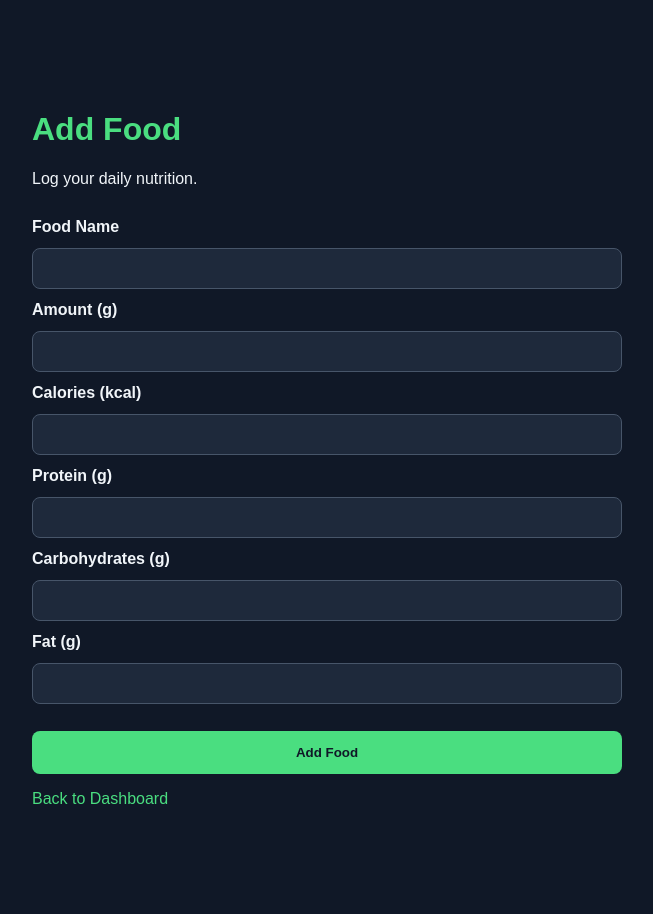
After one commit to Matthias-0123/Nutrivoq-foodtracker, a Flask app: page /food/add in a window 1280 px wide. The commit adds this page. Shown: the whole page, without its empty margins (313-966 px from the left). Run offline with Flask 3, Linux system fonts and the light colour scheme; the visitor is signed in with stand-in values (Sample User, id 1).

Commit message:
Add user authentication, nutrition tracking, and Jumbo product search

```diff
--- a/app.py
+++ b/app.py
@@ -1,14 +1,37 @@
 
 import os
+import math
+import requests
 
-from flask import Flask, render_template, request, redirect, url_for, session, flash
+from datetime import date
+from dotenv import load_dotenv
+from flask import (
+    Flask,
+    render_template,
+    request,
+    redirect,
+    url_for,
+    session,
+    flash
+)
 
 from auth import auth
 from database import get_database, initialize_database
 from nutrition import calculate_calorie_goal, calculate_macros
+from food import (
+    add_food,
+    get_daily_food,
+    calculate_daily_totals,
+    delete_food
+)
+from product_api import search_products, get_product
+
+
+load_dotenv()
 
 app = Flask(__name__)
-app.secret_key = os.environ.get("SECRET_KEY", "local-development-only-change-me")
+app.secret_key = os.environ["SECRET_KEY"]
+
 app.register_blueprint(auth)
 
 initialize_database()
@@ -27,13 +50,35 @@ def dashboard():
     if "user_id" not in session:
         return redirect(url_for("auth.login"))
 
+    user_id = session["user_id"]
+    selected_date = date.today().isoformat()
+
     with get_database() as connection:
         goals = connection.execute(
             "SELECT * FROM user_goals WHERE user_id = ?",
-            (session["user_id"],)
+            (user_id,)
         ).fetchone()
 
-    return render_template("dashboard.html", goals=goals)
+    entries = get_daily_food(user_id, selected_date)
+    totals = calculate_daily_totals(entries)
+
+    remaining = None
+
+    if goals:
+        remaining = {
+            "calories": goals["calories"] - totals["calories"],
+            "protein": goals["protein"] - totals["protein"],
+            "carbs": goals["carbs"] - totals["carbs"],
+            "fat": goals["fat"] - totals["fat"]
+        }
+
+    return render_template(
+        "dashboard.html",
+        goals=goals,
+        entries=entries,
+        totals=totals,
+        remaining=remaining
+    )
 
 
 @app.route("/setup", methods=["GET", "POST"])
@@ -49,29 +94,49 @@ def setup():
             sex = request.form["sex"]
             activity_level = float(request.form["activity_level"])
 
-            if not (weight > 0 and height > 0 and 1 <= age <= 120):
-                raise ValueError()
+            if not all(math.isfinite(value) for value in (
+                weight, height, activity_level
+            )):
+                raise ValueError
+
+            if not (0 < weight <= 500):
+                raise ValueError
+
+            if not (0 < height <= 300):
+                raise ValueError
+
+            if not (0 < age <= 120):
+                raise ValueError
 
             if sex not in ("male", "female"):
-                raise ValueError()
+                raise ValueError
 
             if activity_level not in (1.2, 1.375, 1.55, 1.725):
-                raise ValueError()
+                raise ValueError
 
         except (ValueError, KeyError):
-            flash("Please enter valid personal information.")
-            return render_template("index.html")
+            flash("Please enter valid profile information.")
+            return redirect(url_for("setup"))
 
         calorie_goal = calculate_calorie_goal(
-            weight, height, age, sex, activity_level
+            weight,
+            height,
+            age,
+            sex,
+            activity_level
         )
 
         goals = calculate_macros(calorie_goal, weight)
 
         with get_database() as connection:
             connection.execute("""
-                INSERT INTO user_goals
-                    (user_id, calories, protein, carbs, fat)
+                INSERT INTO user_goals (
+                    user_id,
+                    calories,
+                    protein,
+                    carbs,
+                    fat
+                )
                 VALUES (?, ?, ?, ?, ?)
                 ON CONFLICT(user_id) DO UPDATE SET
                     calories = excluded.calories,
@@ -91,5 +156,139 @@ def setup():
     return render_template("index.html")
 
 
+@app.route("/food/add", methods=["GET", "POST"])
+def add_food_page():
+    if "user_id" not in session:
+        return redirect(url_for("auth.login"))
+
+    if request.method == "POST":
+        try:
+            food_name = request.form["food_name"].strip()
+            amount = float(request.form["amount"])
+            calories = float(request.form["calories"])
+            protein = float(request.form["protein"])
+            carbs = float(request.form["carbs"])
+            fat = float(request.form["fat"])
+
+            if not food_name or len(food_name) > 100:
+                raise ValueError
+
+            if not math.isfinite(amount) or not 0 < amount <= 10000:
+                raise ValueError
+
+            nutrition_values = (calories, protein, carbs, fat)
+
+            if not all(
+                math.isfinite(value) and 0 <= value <= 100000
+                for value in nutrition_values
+            ):
+                raise ValueError
+
+        except (ValueError, KeyError):
+            flash("Please enter valid food information.")
+            return redirect(url_for("add_food_page"))
+
+        add_food(
+            session["user_id"],
+            food_name,
+            amount,
+            calories,
+            protein,
+            carbs,
+            fat
+        )
+
+        return redirect(url_for("dashboard"))
+
+    return render_template("add_food.html")
+
+
+@app.route("/food/delete/<int:entry_id>", methods=["POST"])
+def delete_food_entry(entry_id):
+    if "user_id" not in session:
+        return redirect(url_for("auth.login"))
+
+    delete_food(session["user_id"], entry_id)
+
+    return redirect(url_for("dashboard"))
+
+
+@app.route("/food/search")
+def search_food():
+    if "user_id" not in session:
+        return redirect(url_for("auth.login"))
+
+    query = request.args.get("query", "").strip()
+    products = []
+    error = None
+
+    if query:
+        if len(query) > 100:
+            error = "Search query is too long."
+        else:
+            try:
+                products = search_products(query)
+            except (requests.RequestException, ValueError):
+                error = "Product search is temporarily unavailable."
+
+    return render_template(
+        "search_food.html",
+        products=products,
+        query=query,
+        error=error
+    )
+
+
+@app.route("/food/select/<barcode>", methods=["GET", "POST"])
+def select_food(barcode):
+    if "user_id" not in session:
+        return redirect(url_for("auth.login"))
+
+    try:
+        product = get_product(barcode)
+    except (requests.RequestException, ValueError, TypeError):
+        return "Unable to load product.", 502
+
+    if product is None:
+        return "Product not found or nutrition data unavailable.", 404
+
+    if request.method == "POST":
+        try:
+            amount = float(request.form["amount"])
+
+            if not math.isfinite(amount) or not 0 < amount <= 10000:
+                raise ValueError
+
+        except (ValueError, KeyError):
+            flash("Please enter a valid amount.")
+            return redirect(url_for("select_food", barcode=barcode))
+
+        multiplier = amount / 100
+
+        calories = round(product["calories"] * multiplier, 1)
+        protein = round(product["protein"] * multiplier, 1)
+        carbs = round(product["carbs"] * multiplier, 1)
+        fat = round(product["fat"] * multiplier, 1)
+
+        add_food(
+            session["user_id"],
+            product["name"],
+            amount,
+            calories,
+            protein,
+            carbs,
+            fat
+        )
+
+        flash("Food added successfully.")
+
+        return redirect(url_for("dashboard"))
+
+    return render_template(
+        "select_food.html",
+        product=product
+    )
+
+
 if __name__ == "__main__":
     app.run(debug=True)
--- /dev/null
+++ b/product_api.py
@@ -0,0 +1,110 @@
+
+import requests
+
+API_URL = "https://world.openfoodfacts.org/cgi/search.pl"
+
+HEADERS = {
+    "User-Agent": "JumboFoodTracker/0.1 (contact: shawkimatthias@gmail.com)"
+}
+
+
+def search_products(search_query):
+    if not search_query.strip():
+        return []
+
+    parameters = {
+        "search_terms": search_query,
+        "search_simple": 1,
+        "action": "process",
+        "json": 1,
+        "page_size": 100,
+        "tagtype_0": "brands",
+        "tag_contains_0": "contains",
+        "tag_0": "jumbo",
+        "fields": "code,product_name,brands,nutriments"
+    }
+
+    response = requests.get(
+        API_URL,
+        params=parameters,
+        headers=HEADERS,
+        timeout=10
+    )
+    response.raise_for_status()
+
+    products = []
+
+    for product in response.json().get("products", []):
+        brand = product.get("brands", "")
+        name = product.get("product_name", "")
+        nutrition = product.get("nutriments", {})
+
+        if "jumbo" not in brand.lower():
+            continue
+
+        required_fields = (
+            "energy-kcal_100g",
+            "proteins_100g",
+            "carbohydrates_100g",
+            "fat_100g"
+        )
+
+        if not name or not all(field in nutrition for field in required_fields):
+            continue
+
+        products.append({
+            "barcode": product.get("code", ""),
+            "name": name,
+            "brand": brand,
+            "calories": nutrition["energy-kcal_100g"],
+            "protein": nutrition["proteins_100g"],
+            "carbs": nutrition["carbohydrates_100g"],
+            "fat": nutrition["fat_100g"]
+        })
+
+
+
+    return products
+
+def get_product(barcode):
+    if not barcode.isdigit() or len(barcode) > 14:
+        return None
+
+    response = requests.get(
+        f"https://world.openfoodfacts.org/api/v2/product/{barcode}",
+        params={
+            "fields": "code,product_name,brands,nutriments"
+        },
+        headers=HEADERS,
+        timeout=10
+    )
+    response.raise_for_status()
+
+    data = response.json()
+
+    if data.get("status") != 1:
+        return None
+
+    product = data["product"]
+    nutrition = product.get("nutriments", {})
+
+    if "jumbo" not in product.get("brands", "").lower():
+        return None
+
+    fields = (
+        "energy-kcal_100g",
+        "proteins_100g",
+        "carbohydrates_100g",
+        "fat_100g"
+    )
+
+    if not all(field in nutrition for field in fields):
+        return None
+
+    return {
+        "name": product.get("product_name", "Unknown Product"),
+        "calories": float(nutrition["energy-kcal_100g"]),
+        "protein": float(nutrition["proteins_100g"]),
+        "carbs": float(nutrition["carbohydrates_100g"]),
+        "fat": float(nutrition["fat_100g"])
+    }
--- /dev/null
+++ b/templates/add_food.html
@@ -0,0 +1,49 @@
+
+<!DOCTYPE html>
+<html lang="en">
+<head>
+    <meta charset="UTF-8">
+    <meta name="viewport" content="width=device-width, initial-scale=1.0">
+    <title>Add Food - Jumbo Food Tracker</title>
+    <link rel="stylesheet" href="{{ url_for('static', filename='style.css') }}">
+</head>
+<body>
+    <main class="container">
+        <h1>Add Food</h1>
+        <p>Log your daily nutrition.</p>
+
+        {% for message in get_flashed_messages() %}
+            <p class="message">{{ message }}</p>
+        {% endfor %}
+
+        <form method="POST">
+            <label for="food_name">Food Name</label>
+            <input type="text" id="food_name" name="food_name" required>
+
+            <label for="amount">Amount (g)</label>
+            <input type="number" id="amount" name="amount"
+                   min="0.1" step="0.1" required>
+
+            <label for="calories">Calories (kcal)</label>
+            <input type="number" id="calories" name="calories"
+                   min="0" step="0.1" required>
+
+            <label for="protein">Protein (g)</label>
+            <input type="number" id="protein" name="protein"
+                   min="0" step="0.1" required>
+
+            <label for="carbs">Carbohydrates (g)</label>
+            <input type="number" id="carbs" name="carbs"
+                   min="0" step="0.1" required>
+
+            <label for="fat">Fat (g)</label>
+            <input type="number" id="fat" name="fat"
+                   min="0" step="0.1" required>
+
+            <button type="submit">Add Food</button>
+        </form>
+
+        <p><a href="{{ url_for('dashboard') }}">Back to Dashboard</a></p>
+    </main>
+</body>
+</html>
```
Also changed, not shown: database.py (+16 -0 lines), food.py (added, +49 -0 lines), static/style.css (+38 -0 lines), templates/dashboard.html (+41 -10 lines), templates/search_food.html (added, +70 -0 lines), templates/select_food.html (added, +62 -0 lines).
